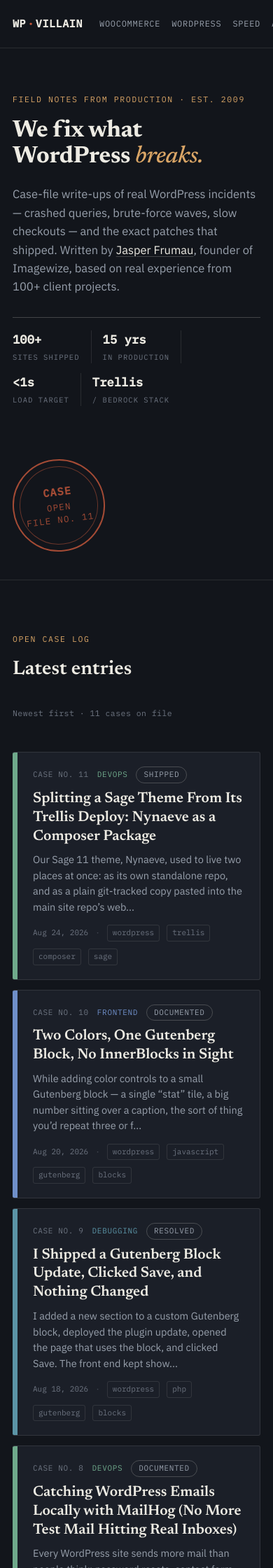
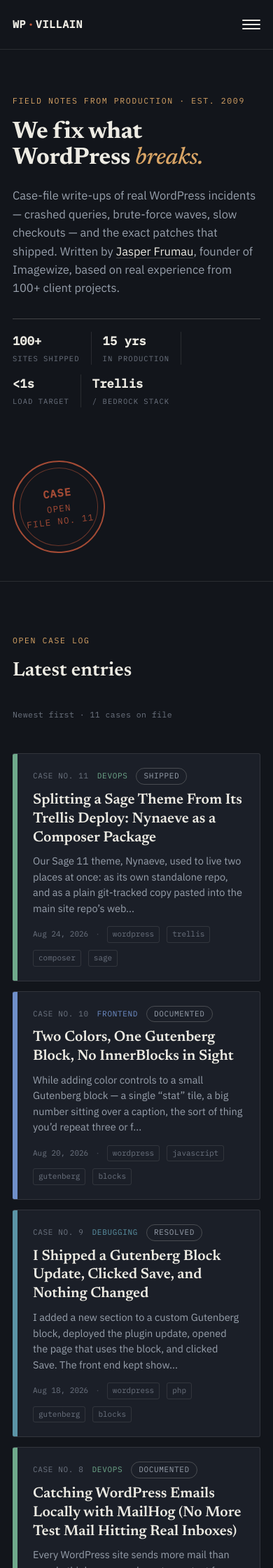
Before and after one commit to wpvillain/wpvillain.github.io, a Jekyll site: the page built from index.markdown, in a window 390 px wide. Shown: the top 2240 px of the page at 70% size. Built offline with Jekyll 4.4.1, drawn with Linux system fonts in a browser that asks for light colours.

Commit message:
Collapse header nav into a hamburger menu on mobile
The desktop nav (WooCommerce/WordPress/Speed/About) had no mobile
breakpoint beyond shrinking its gap, so on narrow viewports it and the
wordmark competed for space and links got cut off.

Add a <details>-based hamburger menu for screens under 600px, no JS
required. The nav links live in a single Liquid capture in
_includes/header.html and render into both the always-visible desktop
list and the mobile dropdown.

Note: a closed <details>'s content can't be forced visible via CSS
display overrides (Chrome suppresses it outright), so the desktop nav
stays a separate, always-rendered <ul> rather than reusing the same
<details> element open by default.

```diff
--- a/_includes/header.html
+++ b/_includes/header.html
@@ -1,11 +1,18 @@
+{% capture nav_links %}
+  <li><a href="{{ '/tag/woocommerce/' | relative_url }}"{% if page.url contains 'woocommerce' %} aria-current="page"{% endif %}>WooCommerce</a></li>
+  <li><a href="{{ '/tag/wordpress/' | relative_url }}"{% if page.url contains '/tag/wordpress' %} aria-current="page"{% endif %}>WordPress</a></li>
+  <li><a href="{{ '/tag/speed-optimization/' | relative_url }}"{% if page.url contains 'speed-optimization' %} aria-current="page"{% endif %}>Speed</a></li>
+  <li><a href="{{ '/about/' | relative_url }}"{% if page.url == '/about/' %} aria-current="page"{% endif %}>About</a></li>
+{% endcapture %}
 <header class="site-header">
   <div class="wrap">
     <a class="wordmark" href="{{ '/' | relative_url }}">WP<span class="dot">·</span>VILLAIN</a>
-    <ul class="site-nav">
-      <li><a href="{{ '/tag/woocommerce/' | relative_url }}"{% if page.url contains 'woocommerce' %} aria-current="page"{% endif %}>WooCommerce</a></li>
-      <li><a href="{{ '/tag/wordpress/' | relative_url }}"{% if page.url contains '/tag/wordpress' %} aria-current="page"{% endif %}>WordPress</a></li>
-      <li><a href="{{ '/tag/speed-optimization/' | relative_url }}"{% if page.url contains 'speed-optimization' %} aria-current="page"{% endif %}>Speed</a></li>
-      <li><a href="{{ '/about/' | relative_url }}"{% if page.url == '/about/' %} aria-current="page"{% endif %}>About</a></li>
-    </ul>
+    <ul class="site-nav">{{ nav_links }}</ul>
+    <details class="nav-toggle">
+      <summary class="nav-toggle-btn" aria-label="Menu">
+        <span></span><span></span><span></span>
+      </summary>
+      <ul class="site-nav nav-toggle-menu">{{ nav_links }}</ul>
+    </details>
   </div>
 </header>
--- a/assets/main.css
+++ b/assets/main.css
@@ -163,6 +163,14 @@
 }
 .site-nav a{ text-decoration:none; color:var(--muted); border-bottom:1px solid transparent; padding-bottom:2px; transition:color .15s ease, border-color .15s ease; }
 .site-nav a:hover, .site-nav a[aria-current="page"]{ color:var(--amber); border-color:var(--amber); }
+
+/* nav-toggle: a <details> holding a duplicate .site-nav for the mobile
+   dropdown (see _includes/header.html). Hidden entirely on desktop, where
+   the plain .site-nav above already renders the links — a closed <details>
+   can't be forced visible via CSS (Chrome suppresses its content outright,
+   regardless of author display rules), so it can't double as the desktop
+   nav itself. */
+.nav-toggle{ display:none; }
 
 /* ---------- hero ---------- */
 .hero{
@@ -608,7 +616,45 @@
 }
 @media (max-width:600px){
   .wrap{ padding:0 18px; }
-  .site-nav{ gap:16px; }
+
+  /* collapse the nav into a <details> dropdown behind a hamburger button */
+  .wrap > .site-nav{ display:none; }
+  .nav-toggle{ display:block; position:relative; }
+  .nav-toggle-btn{
+    display:flex;
+    flex-direction:column;
+    justify-content:center;
+    gap:4px;
+    width:26px;
+    height:26px;
+    cursor:pointer;
+    list-style:none;
+  }
+  .nav-toggle-btn::-webkit-details-marker{ display:none; }
+  .nav-toggle-btn::marker{ content:''; }
+  .nav-toggle-btn span{
+    display:block;
+    height:2px;
+    background:var(--paper);
+    border-radius:1px;
+    transition:background .15s ease;
+  }
+  .nav-toggle[open] .nav-toggle-btn span{ background:var(--amber); }
+  .nav-toggle .site-nav{ display:none; }
+  .nav-toggle[open] .site-nav{
+    display:flex;
+    flex-direction:column;
+    gap:14px;
+    position:absolute;
+    top:calc(100% + 14px);
+    right:0;
+    min-width:190px;
+    background:var(--surface);
+    border:1px solid var(--hairline-strong);
+    border-radius:4px;
+    padding:16px 20px;
+    z-index:10;
+  }
   .hero{ padding:52px 0 40px; }
   .stat-strip{ gap:14px 0; }
   .stat{ padding-right:16px; margin-right:16px; }
```
Also changed, not shown: CHANGELOG.md.
